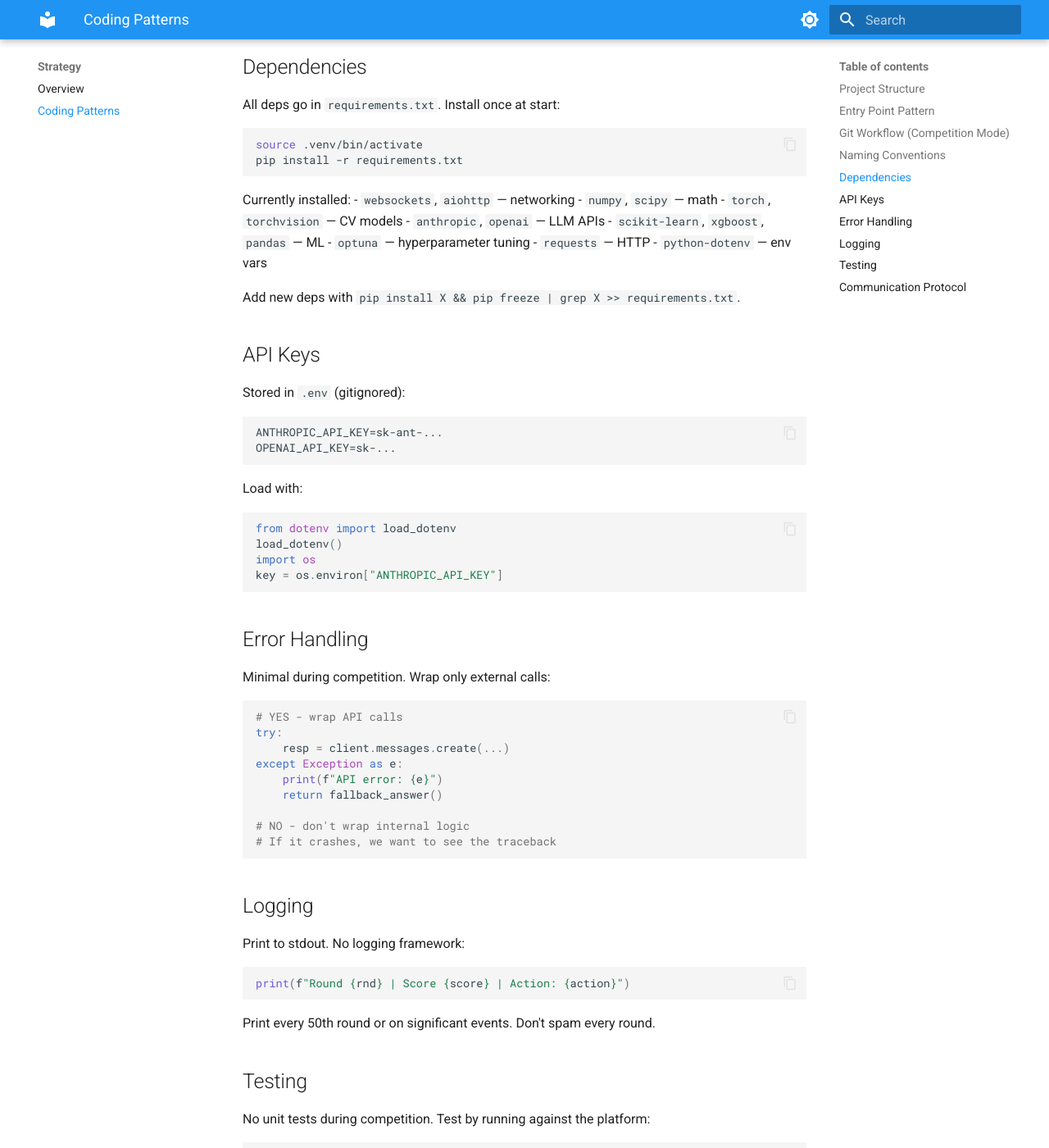
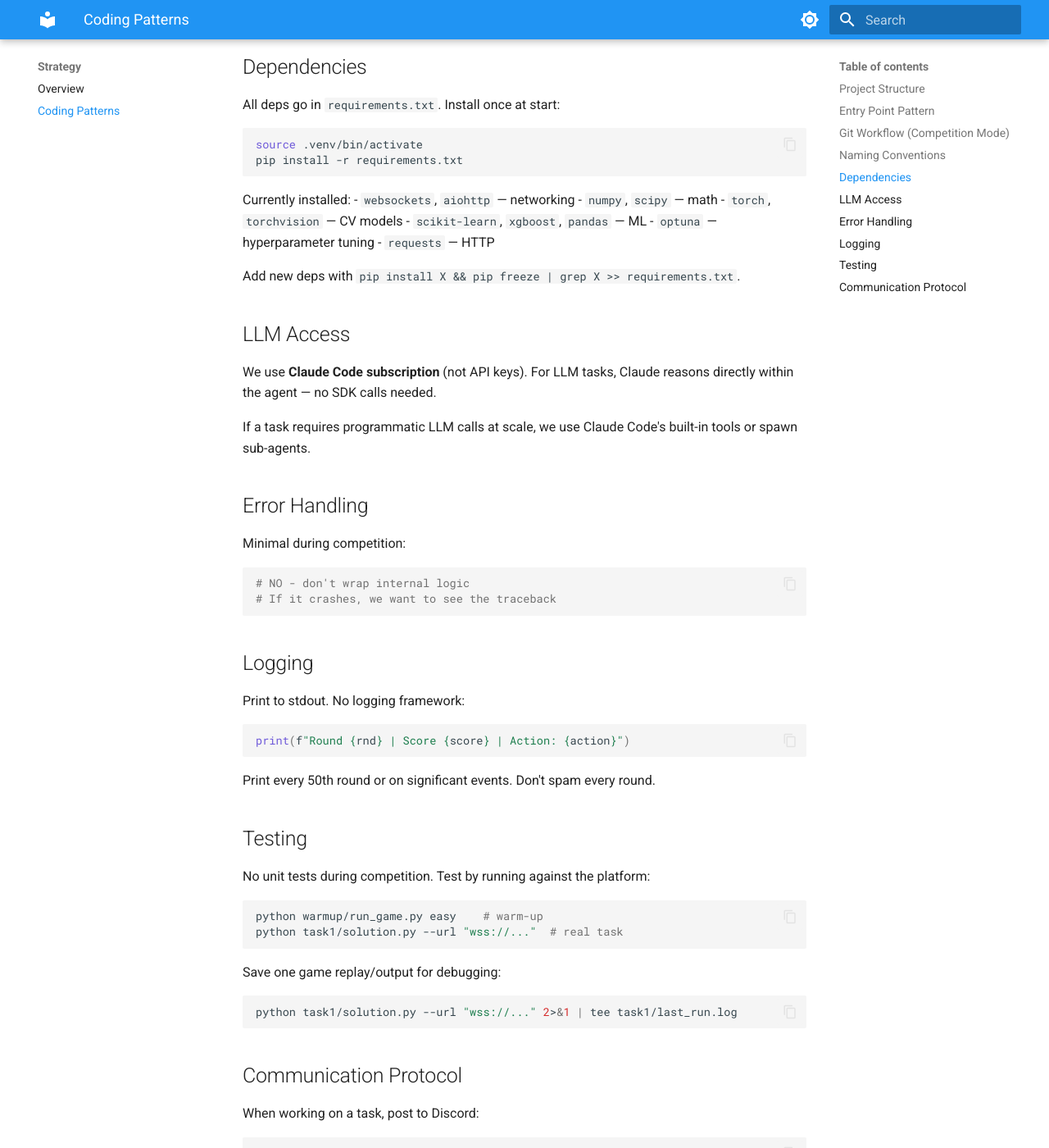
Before and after one commit to Stig-Johnny/nm-i-ai-2026, an MkDocs documentation site: the page built from docs/strategy/coding-patterns.md, in a window 1280 px wide and 1400 px high, scrolled down 2549 px. Shown: the whole window at 82% size. Built offline with MkDocs 1.6.1 and Material for MkDocs 9.7.7, drawn with Linux system fonts in a browser that asks for light colours; some of the changed text lies outside the part shown.

Commit message:
docs: remove API key references, use Claude Code subscription
- Removed .env.example
- Removed anthropic/openai/python-dotenv from requirements
- Updated strategy and coding patterns to reflect Claude Code usage

Co-Authored-By: Claude Opus 4.6 (1M context) <noreply@anthropic.com>

````diff
--- a/docs/strategy/coding-patterns.md
+++ b/docs/strategy/coding-patterns.md
@@ -42,7 +42,7 @@ import json
 import sys
 
 # === Config ===
-# Constants, model paths, API keys at the top
+# Constants, model paths at the top
 
 # === Core Logic ===
 def solve(state: dict) -> dict:
@@ -126,43 +126,23 @@ Currently installed:
 - `websockets`, `aiohttp` — networking
 - `numpy`, `scipy` — math
 - `torch`, `torchvision` — CV models
-- `anthropic`, `openai` — LLM APIs
 - `scikit-learn`, `xgboost`, `pandas` — ML
 - `optuna` — hyperparameter tuning
 - `requests` — HTTP
-- `python-dotenv` — env vars
 
 Add new deps with `pip install X && pip freeze | grep X >> requirements.txt`.
 
-## API Keys
+## LLM Access
 
-Stored in `.env` (gitignored):
+We use **Claude Code subscription** (not API keys). For LLM tasks, Claude reasons directly within the agent — no SDK calls needed.
 
-```
-ANTHROPIC_API_KEY=sk-ant-...
-OPENAI_API_KEY=sk-...
-```
-
-Load with:
-```python
-from dotenv import load_dotenv
-load_dotenv()
-import os
-key = os.environ["ANTHROPIC_API_KEY"]
-```
+If a task requires programmatic LLM calls at scale, we use Claude Code's built-in tools or spawn sub-agents.
 
 ## Error Handling
 
-Minimal during competition. Wrap only external calls:
+Minimal during competition:
 
 ```python
-# YES - wrap API calls
-try:
-    resp = client.messages.create(...)
-except Exception as e:
-    print(f"API error: {e}")
-    return fallback_answer()
-
 # NO - don't wrap internal logic
 # If it crashes, we want to see the traceback
 ```
--- a/requirements.txt
+++ b/requirements.txt
@@ -2,15 +2,11 @@ websockets>=12.0
 aiohttp>=3.9
 numpy>=1.26
 requests>=2.31
-python-dotenv>=1.0
 # CV
 Pillow>=10.0
 torch>=2.0; sys_platform != "darwin" or platform_machine != "arm64"
 torch>=2.0; sys_platform == "darwin" and platform_machine == "arm64"
 torchvision>=0.15
-# LLM
-anthropic>=0.25
-openai>=1.0
 # ML
 scikit-learn>=1.4
 xgboost>=2.0
````
Also changed, not shown: docs/strategy/overview.md (+4 -4 lines), 1 other file.
